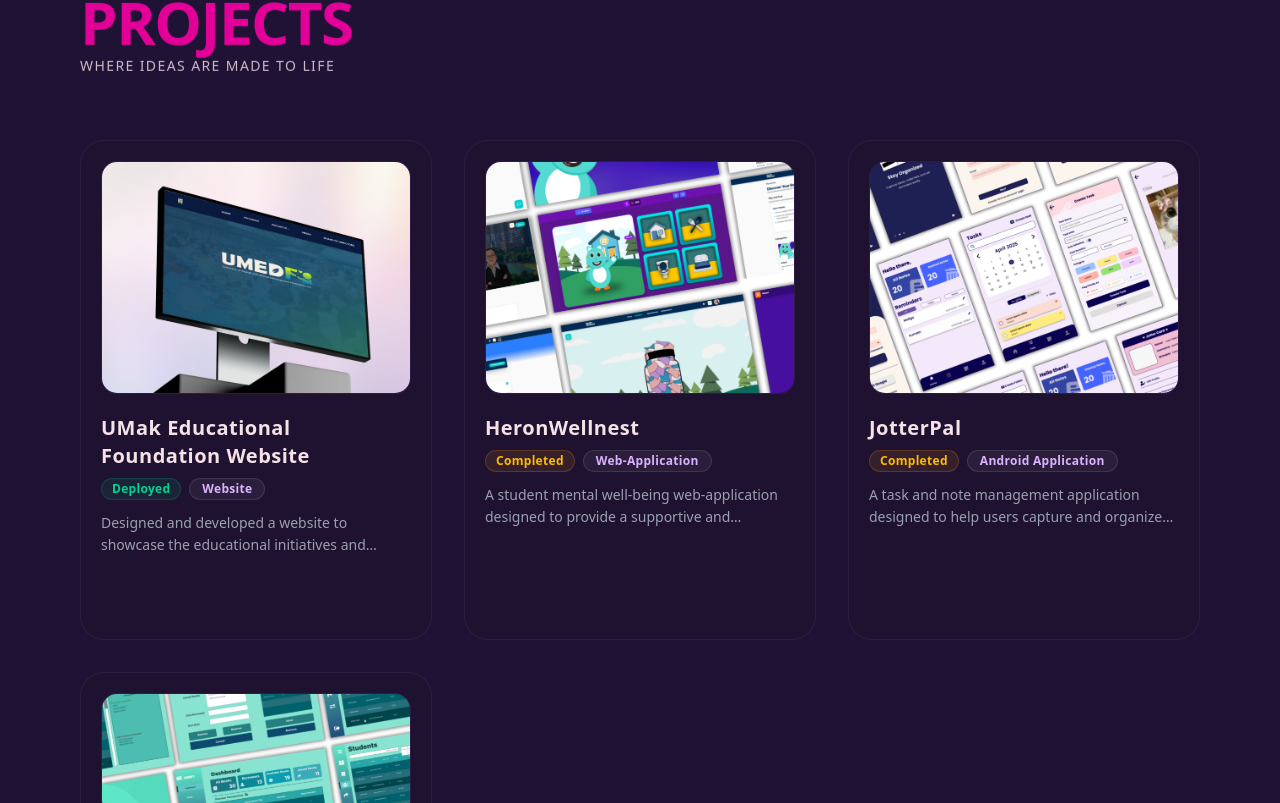
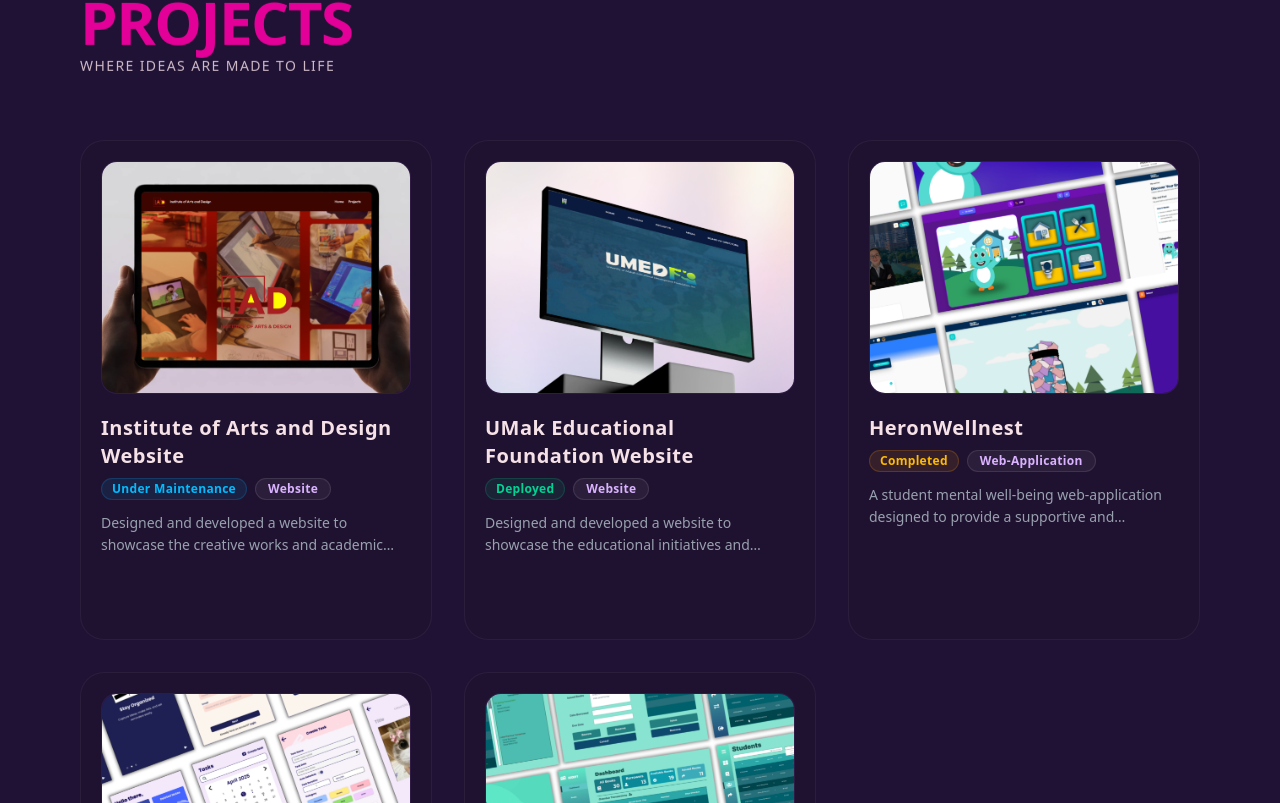
Before and after one commit to faith-hue/Faith-Portfolio, a React (Vite) app in the folder portfolio/: page / in a window 1280 px wide. Shown: the part 2317-3120 px from the top of the page. Built offline with nearby package versions, Linux system fonts and the light colour scheme.

Commit message:
added video preview for IAD website

```diff
--- a/portfolio/src/components/ProjectModal.tsx
+++ b/portfolio/src/components/ProjectModal.tsx
@@ -7,7 +7,7 @@ interface ProjectItem {
   description: string;
   imageUrl: string;
   carouselImages?: string[];
-  status?: 'Deployed' | 'In Progress' | 'Completed';
+  status?: 'Deployed' | 'In Progress' | 'Completed' | 'Under Maintenance';
   liveUrl?: string;
 }
 
@@ -20,6 +20,10 @@ export const ProjectModal: React.FC<ProjectModalProps> = ({ project, onClose })
   const [currentSlide, setCurrentSlide] = useState(0);
 
   const slides = project.carouselImages || [project.imageUrl];
+  const activeMediaUrl = slides[currentSlide];
+
+  // Dynamic string check to detect video formats (.mp4) inside the slideshow track array
+  const isVideo = activeMediaUrl.endsWith('.mp4');
 
   const nextSlide = (e: React.MouseEvent) => {
     e.stopPropagation();
@@ -52,30 +56,46 @@ export const ProjectModal: React.FC<ProjectModalProps> = ({ project, onClose })
         </button>
 
         {/* Left Side: Carousel Slider Frame */}
-        <div className="w-full aspect-[4/3] md:h-full bg-black/60 relative flex items-center justify-center group/slider border-b md:border-b-0 md:border-r border-white/5 p-4">
-          <img
-            src={slides[currentSlide]}
-            alt={`${project.title} slide view`}
-            className="max-w-full max-h-full object-contain select-none transition-all duration-300 drop-shadow-[0_10px_20px_rgba(0,0,0,0.5)]"
-          />
+        <div className="w-full aspect-[4/3] md:h-full bg-black/60 relative flex items-center justify-center group/slider border-b md:border-b-0 md:border-r border-white/5 p-4 min-h-[300px] md:min-h-[400px]">
+          <div className="absolute inset-0 bg-gradient-to-br from-purple-900/5 to-transparent z-0" />
+
+          {/* Render video container layout conditionally, otherwise fall back to image element rendering */}
+          {isVideo ? (
+            <video
+              key={activeMediaUrl} // Re-mounts node properly on track slides shift change triggers
+              src={activeMediaUrl}
+              className="max-w-full max-h-full object-contain select-none z-10 rounded-xl drop-shadow-[0_10px_20px_rgba(0,0,0,0.5)]"
+              autoPlay
+              loop
+              muted
+              controls
+              playsInline
+            />
+          ) : (
+            <img
+              src={activeMediaUrl}
+              alt={`${project.title} slide view`}
+              className="max-w-full max-h-full object-contain select-none transition-all duration-300 drop-shadow-[0_10px_20px_rgba(0,0,0,0.5)] z-10"
+            />
+          )}
 
           {slides.length > 1 && (
             <>
               <button
                 onClick={prevSlide}
-                className="absolute left-3 p-2 rounded-full bg-[#1A102F]/80 text-white border border-white/10 hover:text-[#A855F7] transition-all cursor-pointer opacity-80 md:opacity-0 md:group-hover/slider:opacity-100 z-20"
+                className="absolute left-3 p-2 rounded-full bg-[#1A102F]/80 text-white border border-white/10 hover:text-[#A855F7] transition-all cursor-pointer opacity-80 md:opacity-0 md:group-hover/slider:opacity-100 z-20 shadow-md"
               >
                 ←
               </button>
               <button
                 onClick={nextSlide}
-                className="absolute right-3 p-2 rounded-full bg-[#1A102F]/80 text-white border border-white/10 hover:text-[#A855F7] transition-all cursor-pointer opacity-80 md:opacity-0 md:group-hover/slider:opacity-100 z-20"
+                className="absolute right-3 p-2 rounded-full bg-[#1A102F]/80 text-white border border-white/10 hover:text-[#A855F7] transition-all cursor-pointer opacity-80 md:opacity-0 md:group-hover/slider:opacity-100 z-20 shadow-md"
               >
                 →
               </button>
 
               {/* Dots Indicators */}
-              <div className="absolute bottom-4 flex gap-1.5 z-20">
+              <div className="absolute bottom-4 flex gap-1.5 z-20 bg-[#1A102F]/40 backdrop-blur-xs px-3 py-1.5 rounded-full border border-white/5">
                 {slides.map((_, index) => (
                   <span
                     key={index}
@@ -97,7 +117,11 @@ export const ProjectModal: React.FC<ProjectModalProps> = ({ project, onClose })
                 {project.category}
               </span>
               {project.status && (
-                <span className="px-2.5 py-0.5 rounded-xl text-xs font-bold tracking-wide border bg-amber-500/10 text-amber-400 border-amber-500/20">
+                <span className={`px-2.5 py-0.5 rounded-xl text-xs font-bold tracking-wide border ${
+                  project.status === 'Deployed'
+                    ? 'bg-emerald-500/10 text-emerald-400 border-emerald-500/20'
+                    : 'bg-amber-500/10 text-amber-400 border-amber-500/20'
+                }`}>
                   {project.status}
                 </span>
               )}
--- a/portfolio/src/components/projects.tsx
+++ b/portfolio/src/components/projects.tsx
@@ -1,6 +1,6 @@
 import React, { useState } from 'react';
 import { ProjectModal } from './ProjectModal';
-import { useScrollReveal } from '../hooks/useScrollReveal'; // 1. Import your scroll trigger hook
+import { useScrollReveal } from '../hooks/useScrollReveal';
 
 interface ProjectItem {
   id: number;
@@ -9,26 +9,25 @@ interface ProjectItem {
   description: string;
   imageUrl: string;
   carouselImages?: string[];
-  status?: 'Deployed' | 'In Progress' | 'Completed';
+  status?: 'Deployed' | 'In Progress' | 'Completed' | 'Under Maintenance';
   liveUrl?: string;
 }
 
 export const Projects: React.FC = () => {
   const [selectedProject, setSelectedProject] = useState<ProjectItem | null>(null);
 
-  // 2. Initialize the scroll observer engine coordinates
   useScrollReveal();
 
   const projectData: ProjectItem[] = [
-    // {
-    //   id: 1,
-    //   title: 'Institute of Arts and Design Website',
-    //   category: 'Website',
-    //   description: 'Designed and developed a website to showcase the creative works and academic offerings of the Institute of Arts and Design, providing an engaging platform for students, faculty, and visitors to explore the vibrant world of art and design education.',
-    //   imageUrl: 'images/iad.png',
-    //   status: 'Deployed',
-    //   liveUrl: 'https://iadcreatives.com/',
-    // },
+    {
+      id: 1,
+      title: 'Institute of Arts and Design Website',
+      category: 'Website',
+      description: 'Designed and developed a website to showcase the creative works and academic offerings of the Institute of Arts and Design, providing an engaging platform for students, faculty, and visitors to explore the vibrant world of art and design education.',
+      imageUrl: 'images/iad.png',
+      carouselImages: [ 'videos/iad_preview.mp4' ],
+      status: 'Under Maintenance',
+    },
     {
       id: 2,
       title: 'UMak Educational Foundation Website',
@@ -51,7 +50,7 @@ export const Projects: React.FC = () => {
       id: 4,
       title: 'JotterPal',
       category: 'Android Application',
-      description: 'A task and note management application designed to help users capture and organize their tasks, thoughts, and ideas in a simple and intuitive way.',
+      description: 'Designed and developed a task and note management application to help users capture and organize their tasks, thoughts, and ideas in a simple and intuitive way.',
       imageUrl: 'images/jotterpal.png',
       carouselImages: [ 'images/Slide 1.png', 'images/Slide 2.png', 'images/Slide 3.png', 'images/Create Account Screen 1.png','images/Login Screen.png', 'images/Home.png', 'images/Tasks Screen(On-going).png', 'images/Create Task Screen.png', 'images/Folder List (Create Folder).png', 'images/Add Image.png', 'images/Profile (1).png', 'images/Notification.png'],
       status: 'Completed',
@@ -60,7 +59,7 @@ export const Projects: React.FC = () => {
       id: 5,
       title: 'Bookify',
       category: 'Desktop Application',
-      description: 'A desktop application designed to help users manage their book collections, track reading progress, and discover new books based on their interests.',
+      description: 'Designed and developed a desktop application to help users manage their book collections, track reading progress, and discover new books based on their interests.',
       imageUrl: 'images/Bookify.png',
       carouselImages: [ 'images/Log in.png', 'images/Dashboard.png', 'images/Books.png', 'images/Student Borrowers.png', 'images/Teacher Borrowers.png', 'images/Issue Book.png' ],
       status: 'Completed',
@@ -71,7 +70,7 @@ export const Projects: React.FC = () => {
     <div className="w-full min-h-screen bg-[#1F1235] text-white px-6 sm:px-12 lg:px-20 py-24 flex items-center relative">
       <div className="max-w-6xl mx-auto w-full space-y-12">
 
-        {/* Section Heading (Added reveal-element) */}
+        {/* Section Heading */}
         <div className="space-y-1 reveal-element">
           <h2 className="text-5xl sm:text-6xl font-cs_gordon font-black uppercase tracking-tight text-[#E20098]">
             Projects
@@ -81,7 +80,7 @@ export const Projects: React.FC = () => {
           </p>
         </div>
 
-        {/* Project Cards Grid (Added reveal-element and delay-150) */}
+        {/* Project Cards Grid */}
         <div className="grid grid-cols-1 md:grid-cols-3 gap-6 lg:gap-8 pt-4 reveal-element delay-150">
           {projectData.map((project) => (
             <div
@@ -111,7 +110,9 @@ export const Projects: React.FC = () => {
                   <span className={`px-2.5 py-0.5 rounded-xl text-xs font-bold tracking-wide border ${
                     project.status === 'Deployed'
                       ? 'bg-emerald-500/10 text-emerald-400 border-emerald-500/20'
-                            : 'bg-amber-500/10 text-amber-400 border-amber-500/20'
+                      : project.status === 'Under Maintenance'
+                      ? 'bg-sky-500/10 text-sky-400 border-sky-500/20' // Sleek Blue for maintenance
+                      : 'bg-amber-500/10 text-amber-400 border-amber-500/20' // Amber/Yellow for In Progress
                   }`}>
                     {project.status}
                   </span>
```
Also changed, not shown: 1 other file (tests, documents, lock files or other folders). Lines whose indentation alone changed are shown as unchanged.
